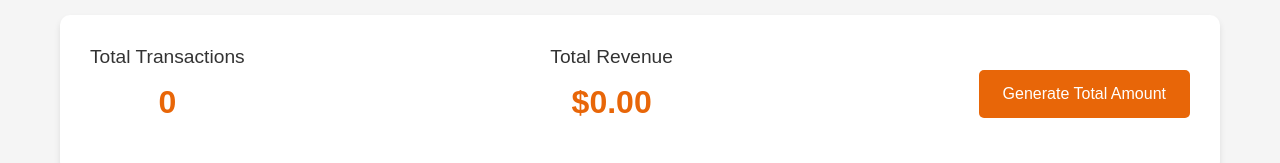
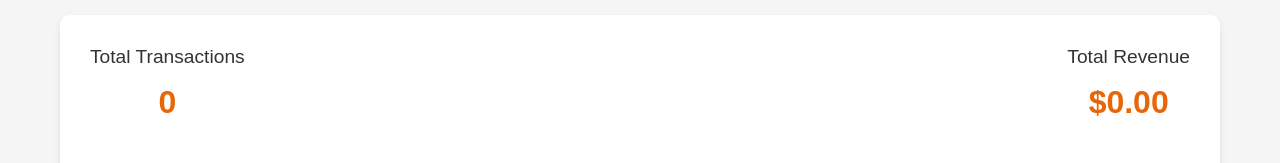
Before and after one commit to levisrabah/Client, a React (Create React App) app in the folder client/: page /transactions in a window 1280 px wide. Shown: the part 183-346 px from the top of the page. Built offline with nearby package versions, Linux system fonts and the light colour scheme; no server answers; sample sign-in values are in the browser's storage.

Commit message:
Removed the alert from the Transactions page

```diff
--- a/client/src/components /Transactions.js
+++ b/client/src/components /Transactions.js
@@ -50,9 +50,7 @@ const Transaction = () => {
 
   const totalSum = transactions.reduce((sum, transaction) => sum + transaction.total, 0);
 
-  const generateTotalAmount = () => {
-    alert(`Total amount generated: $${totalSum.toFixed(2)}`);
-  };
+
 
   return (
     <div className="blaze-transaction-page">
@@ -68,9 +66,8 @@ const Transaction = () => {
             <h3>Total Revenue</h3>
             <p>${totalSum.toFixed(2)}</p>
           </div>
-          <button className="blaze-generate-button" onClick={generateTotalAmount}>
-            Generate Total Amount
-          </button>
+
+
         </div>
         <div className="blaze-transaction-table-container">
           <table className="blaze-transaction-table">
--- a/client/src/components /categoryPage.js
+++ b/client/src/components /categoryPage.js
@@ -1,17 +1,26 @@
 import React, { useEffect, useState } from 'react';
-import { Link } from 'react-router-dom';
+import { Link, useNavigate } from 'react-router-dom';
 import Navbar from './navbar';
 import '../styles/categorypage.css';
 
 const CategoryPage = () => {
   const [categories, setCategories] = useState([]);
+  const navigate = useNavigate();
 
   useEffect(() => {
-    fetch('http://localhost:5555/categories')
-      .then(response => response.json())
-      .then(data => setCategories(data))
-      .catch(error => console.error('Error fetching categories:', error));
-  }, []);
+    // Check if the user is logged in by verifying if a token exists
+    const token = localStorage.getItem('token');
+    if (!token) {
+      // If not logged in, redirect to the login page
+      navigate('/login');
+    } else {
+      // If logged in, fetch categories
+      fetch('http://localhost:5555/categories')
+        .then(response => response.json())
+        .then(data => setCategories(data))
+        .catch(error => console.error('Error fetching categories:', error));
+    }
+  }, [navigate]);
 
   return (
     <>
```
